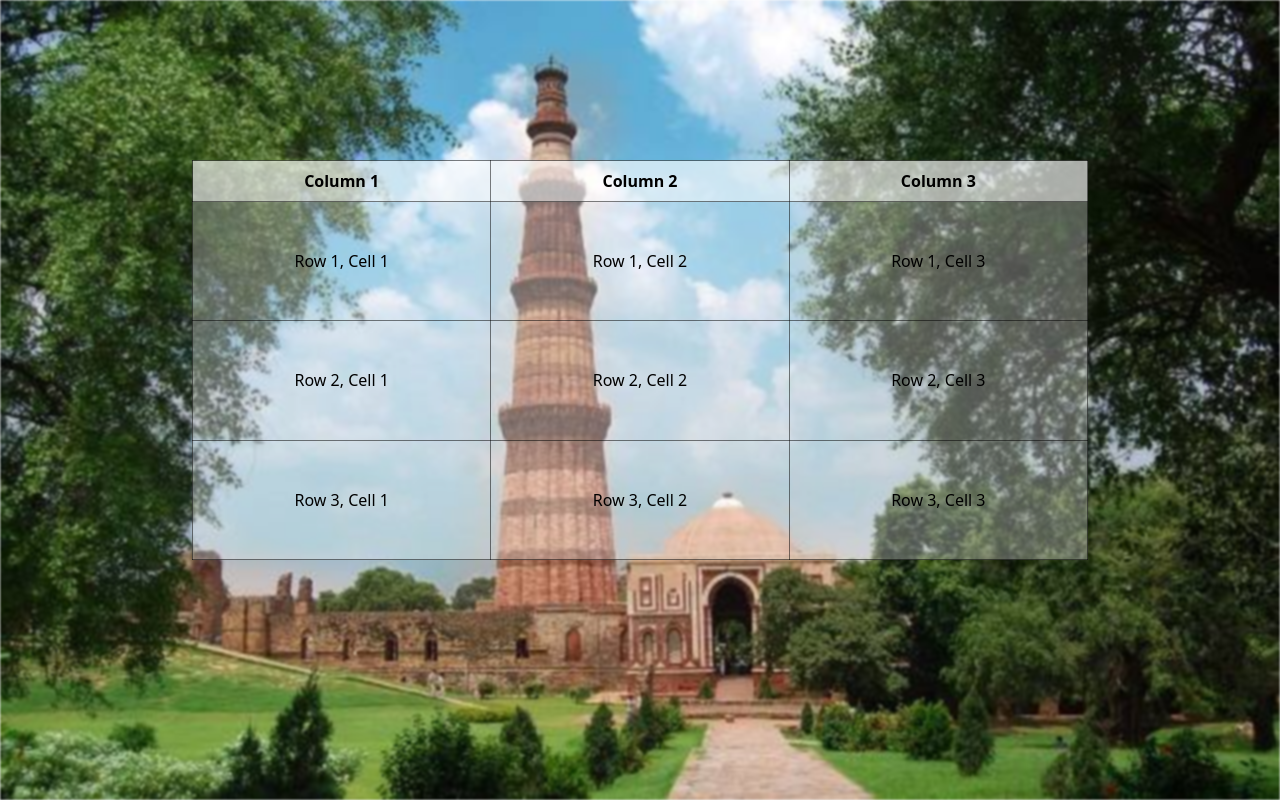
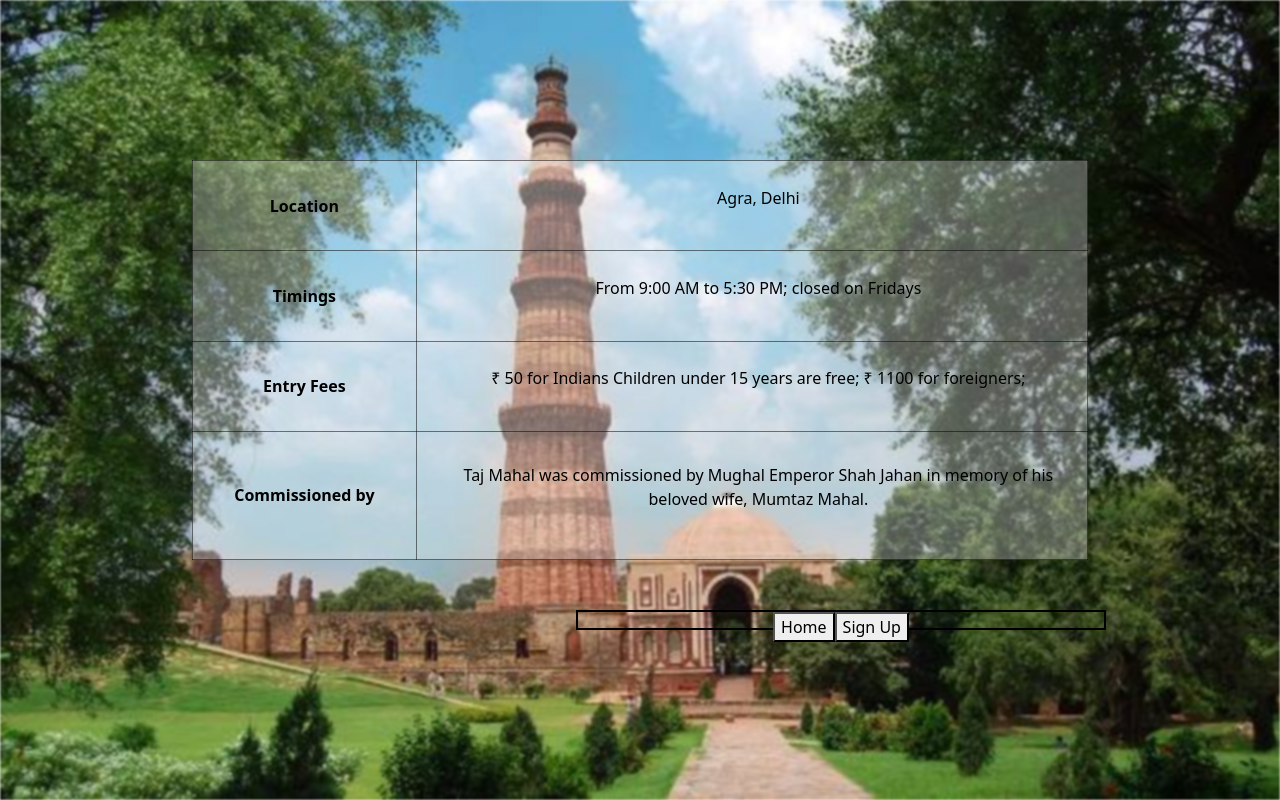
Before and after one commit to NUMAN165/Heritage, a React (Create React App) app: page /QutubPage in a window 1280 px wide. Built offline with nearby package versions, Linux system fonts and the light colour scheme; a web font is replaced by a local one.

Commit message:
Changes made in the qutub minar page

```diff
--- a/src/Login/SignIn.jsx
+++ b/src/Login/SignIn.jsx
@@ -16,8 +16,6 @@ const SignIn = () => {
       alert('Please fill in all fields.');
       return;
     }
-
-
 
     // Email validation
     const emailPattern = /^[^\s@]+@[^\s@]+\.[^\s@]+$/;
@@ -55,9 +53,9 @@ const SignIn = () => {
       alert(error, 'error')
     }
 
-    // // Reset the form
-    // setEmail('');
-    // setPassword('');
+    // Reset the form
+    setEmail('');
+    setPassword('');
   };
 
   return (
--- a/src/components/Information/QutubPage.css
+++ b/src/components/Information/QutubPage.css
@@ -36,3 +36,22 @@
   .overlayTable th {
     background-color: rgba(255, 255, 255, 0.5);
   }
+
+
+  .redBox {
+    position: absolute;
+    top: 20px;
+    left: 50%;
+    border: 2px solid red;
+    width: 50%; /* Set the width as needed */
+    height: 40%; /* Set the height as needed */
+  }
+
+  .blackBox {
+    position: absolute;
+    bottom: 170px;
+    left: 45%; /* Adjust the position as needed */
+    border: 2px solid black;
+    width: 530px; /* Set the width as needed */
+    height: 20px; /* Set the height as needed */
+  }
--- a/src/components/Information/QutubPage.jsx
+++ b/src/components/Information/QutubPage.jsx
@@ -6,37 +6,59 @@ const QutubPage = () => {
     <div className='QutubInfoPage'>
       <div className='imageContainer'>
         <img src="/images/qutub.png" alt="Qutub Minar" />
-        <div className='Qutub-table'>
-        <table className='overlayTable'>
-          <thead>
-            <tr>
-              <th>Column 1</th>
-              <th>Column 2</th>
-              <th>Column 3</th>
-            </tr>
-          </thead>
+        {/* <div className="redBox"> */}
+        <table className="overlayTable">
             <tbody>
               <tr>
-              <td>Row 1, Cell 1</td>
-              <td>Row 1, Cell 2</td>
-              <td>Row 1, Cell 3</td>
+                <td width="25%">
+                  <b>Location</b>
+                </td>
+                <td>
+                  <p style={{ marginLeft: "2%" }}>Agra, Delhi</p>
+                </td>
               </tr>
               <tr>
-              <td>Row 2, Cell 1</td>
-              <td>Row 2, Cell 2</td>
-              <td>Row 2, Cell 3</td>
+                <td width="25%">
+                  <b>Timings</b>
+                </td>
+                <td>
+                  <p style={{ marginLeft: "2%" }}>
+                    From 9:00 AM to 5:30 PM; closed on Fridays
+                  </p>
+                </td>
               </tr>
               <tr>
-              <td>Row 3, Cell 1</td>
-              <td>Row 3, Cell 2</td>
-              <td>Row 3, Cell 3</td>
+                <td width="25%">
+                  <b>Entry Fees</b>
+                </td>
+                <td>
+                  <p style={{ marginLeft: "2%" }}>
+                    ₹ 50 for Indians Children under 15 years are free; ₹ 1100
+                    for foreigners;
+                  </p>
+                </td>
+              </tr>
+              <tr>
+                <td width="25%">
+                  <b>Commissioned by</b>
+                </td>
+                <td>
+                  <p style={{ marginLeft: "2%" }}>
+                    Taj Mahal was commissioned by Mughal Emperor Shah Jahan in
+                    memory of his beloved wife, Mumtaz Mahal.
+                  </p>
+                </td>
               </tr>
             </tbody>
           </table>
+        {/* </div> */}
+        <div className="blackBox">
+          <button>Home</button>
+          <button>Sign Up</button>
         </div>
       </div>
     </div>
   );
-}
+};
 
 export default QutubPage;
```
Also changed, not shown: src/components/Information/TajPage.jsx (+0 -19 lines). Lines whose indentation alone changed are shown as unchanged.
